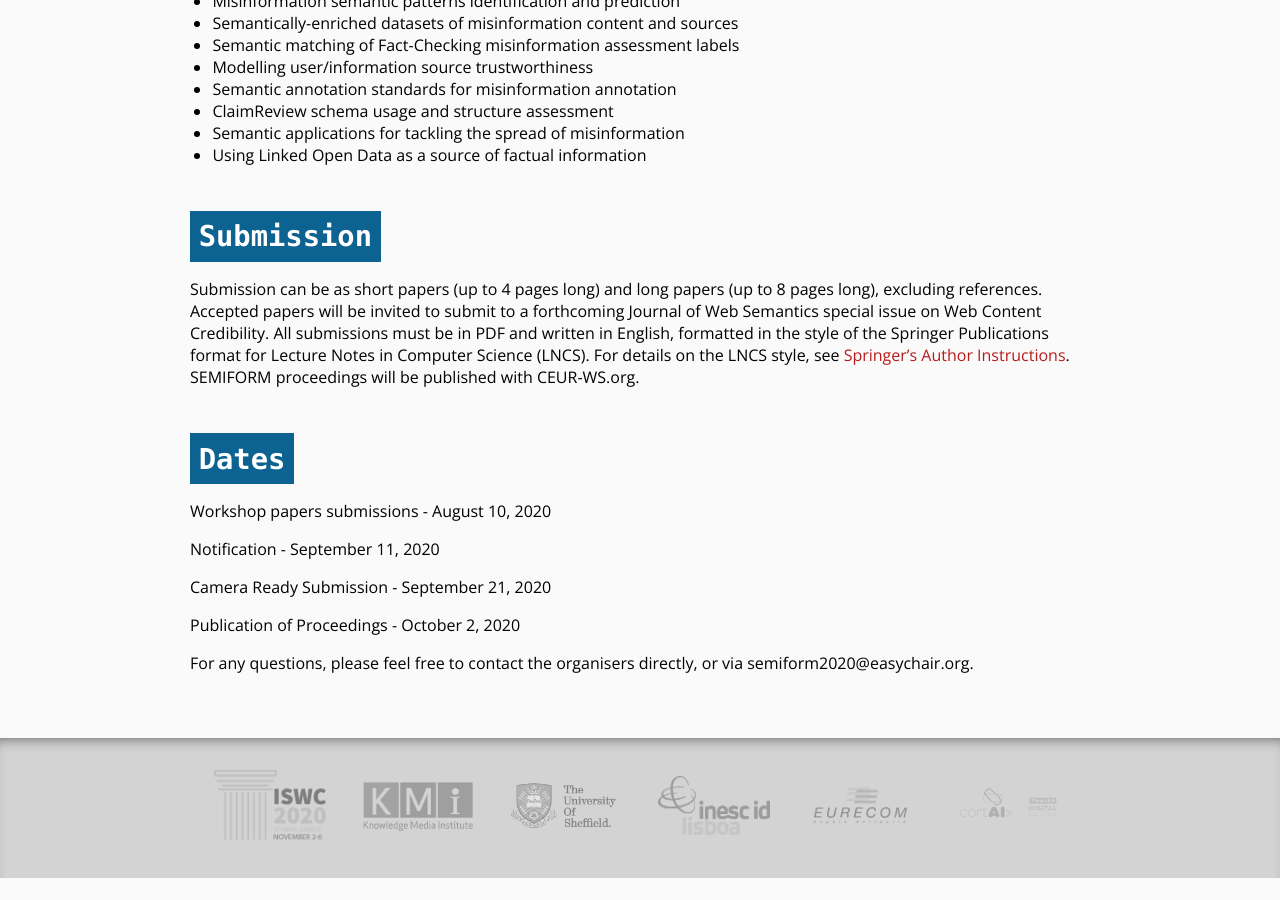
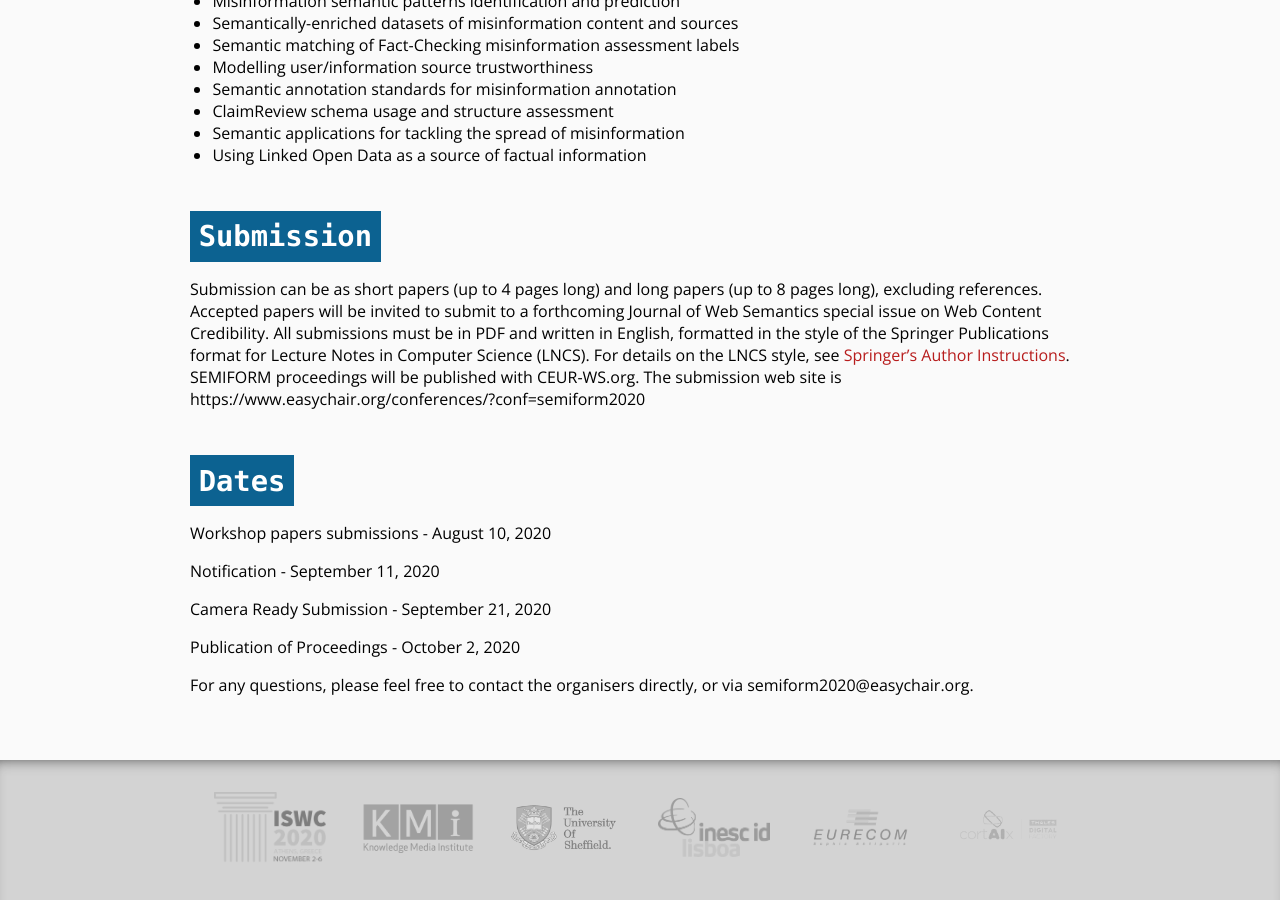
Before and after one commit to D2KLab/semiform2020, a Jekyll site: the page built from docs/call.md, in a window 1280 px wide and 900 px high, scrolled down 1019 px. Built offline with Jekyll 4.4.1, drawn with Linux system fonts in a browser that asks for light colours; before the commit the page ends 1897 px from its top, so only the background shows below that.

Commit message:
Add submission web site

```diff
--- a/docs/call.md
+++ b/docs/call.md
@@ -34,7 +34,7 @@ Includes but not limited to:
 
 
 # Submission
-Submission can be as short papers (up to 4 pages long) and long papers (up to 8 pages long), excluding references. Accepted papers will be invited to submit to a forthcoming Journal of Web Semantics special issue on Web Content Credibility. All submissions must be in PDF and written in English, formatted in the style of the Springer Publications format for Lecture Notes in Computer Science (LNCS). For details on the LNCS style, see [Springer’s Author Instructions](http://www.springer.com/computer/lncs?%20SGWID=0-164-6-793341-0). SEMIFORM proceedings will be published with CEUR-WS.org.
+Submission can be as short papers (up to 4 pages long) and long papers (up to 8 pages long), excluding references. Accepted papers will be invited to submit to a forthcoming Journal of Web Semantics special issue on Web Content Credibility. All submissions must be in PDF and written in English, formatted in the style of the Springer Publications format for Lecture Notes in Computer Science (LNCS). For details on the LNCS style, see [Springer’s Author Instructions](http://www.springer.com/computer/lncs?%20SGWID=0-164-6-793341-0). SEMIFORM proceedings will be published with CEUR-WS.org. The submission web site is https://www.easychair.org/conferences/?conf=semiform2020
 
 
 # Dates
```
